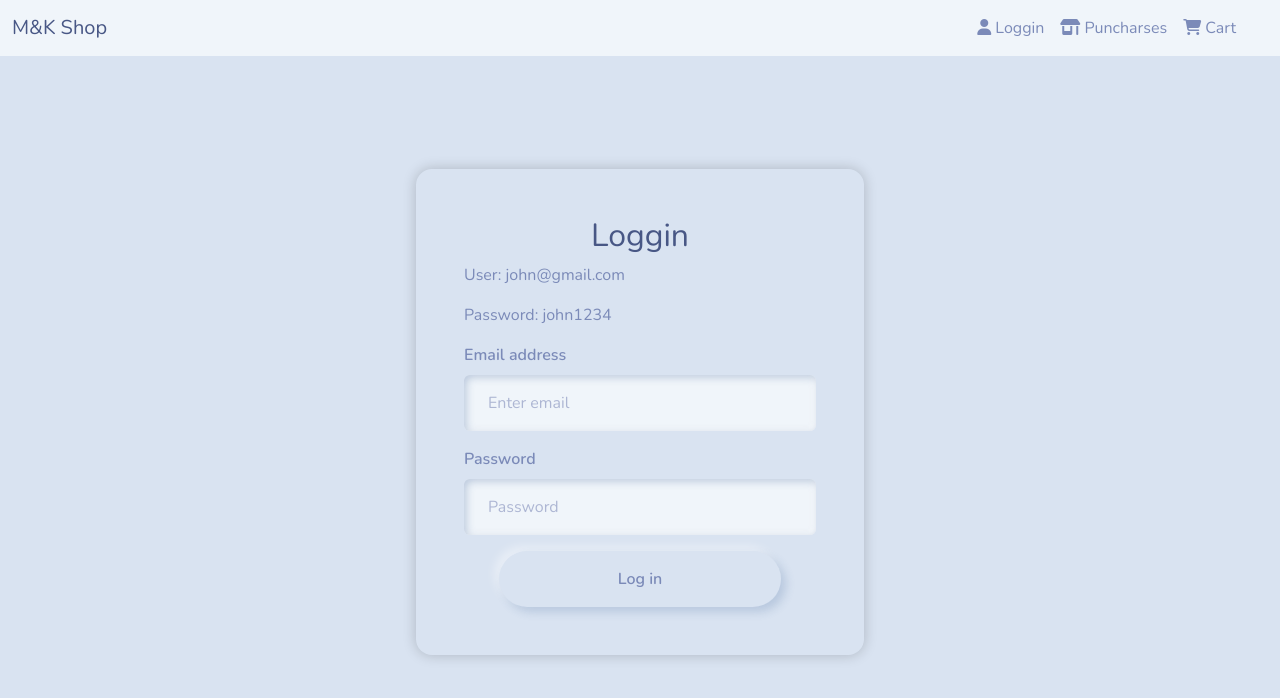
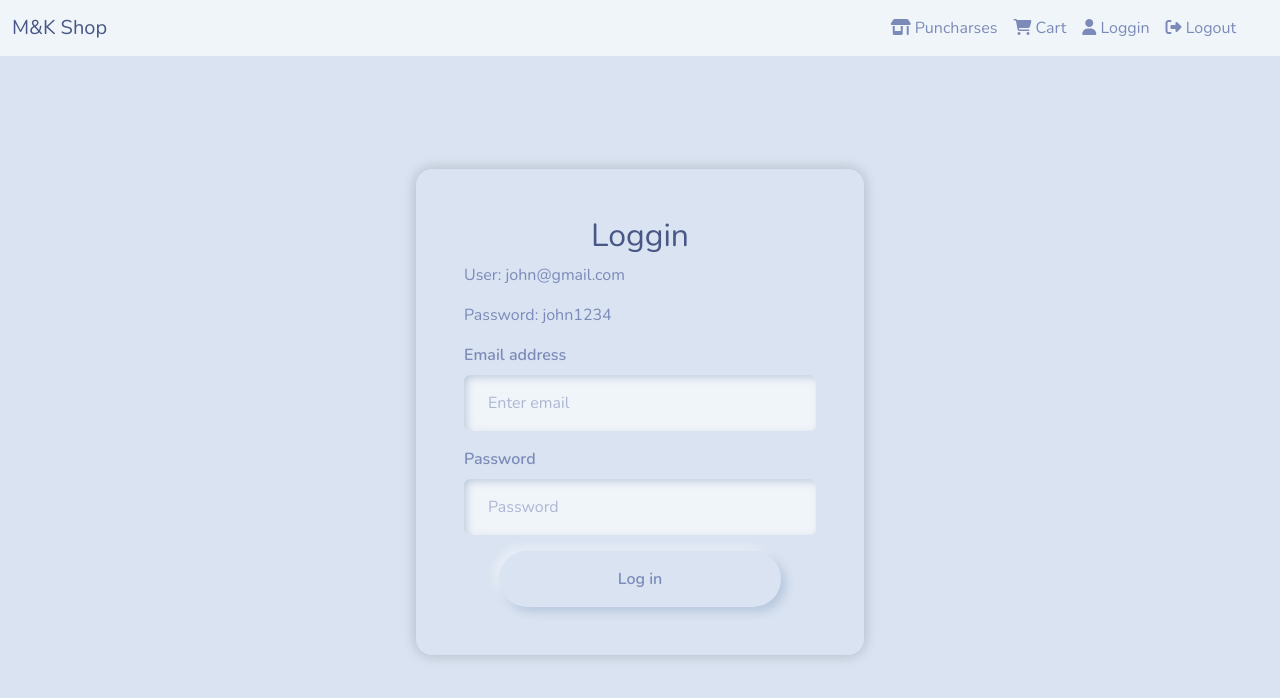
Before and after one commit to MesachVenegas/Ecommer-React, a React (Vite) app: page /#/loggin in a window 1280 px wide. Shown: the top 698 px of the page. Built offline with nearby package versions, Linux system fonts and the light colour scheme.

Commit message:
add: logout function

```diff
--- a/src/components/NavigationBar.jsx
+++ b/src/components/NavigationBar.jsx
@@ -3,8 +3,19 @@ import Offcanvas from 'react-bootstrap/Offcanvas';
 import Navbar from 'react-bootstrap/Navbar';
 import Nav from 'react-bootstrap/Nav';
 import { Link } from 'react-router-dom';
+import { useEffect, useState } from 'react';
+import { useNavigate } from 'react-router-dom';
 
 function NavigationBar() {
+    const [token, setToken] = useState(false)
+    const navigate = useNavigate();
+
+    const logout= () =>{
+        localStorage.setItem('token', '')
+        setToken(false)
+        navigate('/loggin')
+    }
+
 
     return (
         <Navbar bg="light" variant='light' expand="md" className="mb-3" sticky="top">
@@ -23,14 +34,24 @@ function NavigationBar() {
                     </Offcanvas.Header>
                     <Offcanvas.Body >
                         <Nav className="justify-content-end flex-grow-1 pe-4">
-                            <Nav.Link as={ Link } to='/loggin'>
-                                <i className="fa-solid fa-user"></i> Loggin
-                            </Nav.Link>
                             <Nav.Link as={ Link } to='/purchases'>
                                 <i className="fa-solid fa-shop"></i> Puncharses
                             </Nav.Link>
                             <Nav.Link>
                                 <i className="fa-solid fa-cart-shopping"></i> Cart
+                            </Nav.Link>
+                            {
+                                token ?
+                                <Nav.Link onClick={logout}>
+                                    <i className="fa-solid fa-right-from-bracket"></i> Logout
+                                </Nav.Link>
+                                :
+                                <Nav.Link as={ Link } to='/loggin'>
+                                    <i className="fa-solid fa-user"></i> Loggin
+                                </Nav.Link>
+                            }
+                            <Nav.Link onClick={logout}>
+                                <i className="fa-solid fa-right-from-bracket"></i> Logout
                             </Nav.Link>
                         </Nav>
                     </Offcanvas.Body>
--- a/src/pages/Loggin.jsx
+++ b/src/pages/Loggin.jsx
@@ -7,7 +7,6 @@ const Loggin = () => {
     const navigate = useNavigate();
     const { register, handleSubmit, formState: { errors } } =  useForm();
 
-    // localStorage.setItem('name', 'Freddy')
     const submit = data =>{
         axios.post('https://e-commerce-api-v2.academlo.tech/api/v1/users/login', data)
             .then(res => {
```
